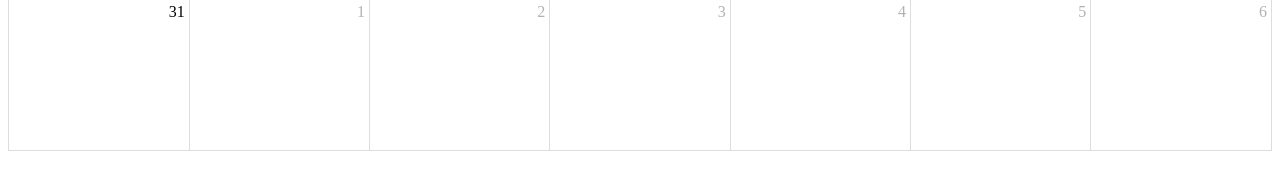
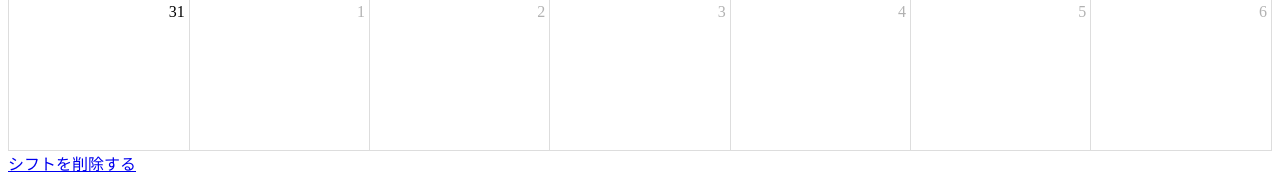
Before and after one commit to al20111/Test11, a Django app: page /shift/edit/ in a window 1280 px wide. Shown: the part 970-1153 px from the top of the page. Before the commit the page ends 1121 px from the top, so only its background shows below. Run offline with Django 3.2, Linux system fonts and the light colour scheme; some libraries are stand-ins or nearby versions.

Commit message:
Update edit.html

```diff
--- a/shiftproject/shift/templates/shift/edit.html
+++ b/shiftproject/shift/templates/shift/edit.html
@@ -15,4 +15,6 @@
     <script src="{% static 'shift/app.js' %}"></script>
 </body>
 
+<a href="{% url 'shift:delete' %}">シフトを削除する</a><br>
+
 {% endblock %}
```
